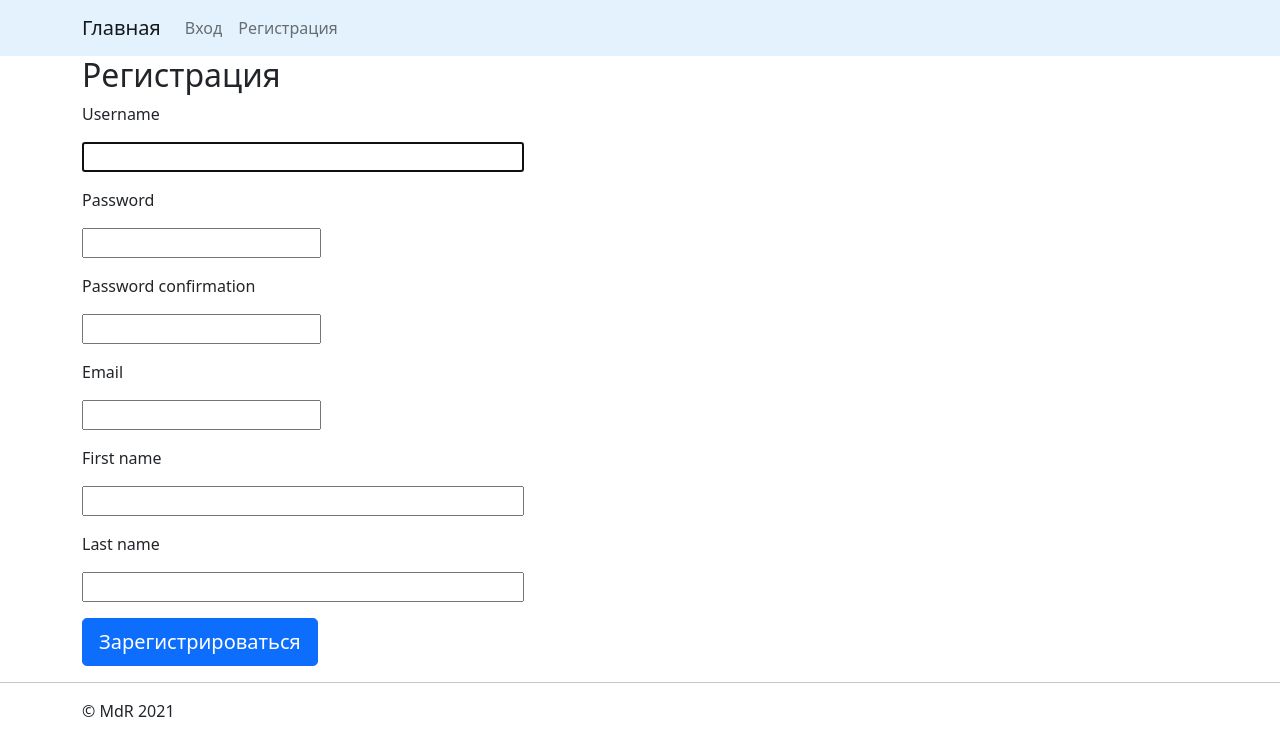
After one commit to mtashtanovski/issue_tracker, a Django app: page /accounts/registration/ in a window 1280 px wide. The commit adds this page. Shown: the top 756 px of the page. Run offline with Django 4.2, Linux system fonts and the light colour scheme.

Commit message:
Homework 58. 1. Added registration page. Modified views, urls. Created Form of user account creation. 2. Added validation for require one of two fields to be filled by user. 3. Made email field in User creation form required to fill.

```diff
--- /dev/null
+++ b/source/accounts/forms.py
@@ -0,0 +1,44 @@
+from django import forms
+from django.contrib.auth.models import User
+from django.core.exceptions import ValidationError
+from django.contrib.auth.forms import UserCreationForm, UsernameField
+
+
+class MyUserCreationForm(UserCreationForm):
+    email = forms.EmailField(required=True)
+
+    def clean(self):
+        cleaned_data = super().clean()
+        first_name = cleaned_data.get("first_name")
+        last_name = cleaned_data.get("last_name")
+        if not first_name or last_name:
+            raise ValidationError("Заполните Имя или Фамилию")
+        return cleaned_data
+
+    class Meta(UserCreationForm.Meta):
+        fields = ('username', 'password1', 'password2', 'email', 'first_name', 'last_name')
+
+# class MyUserCreationForm(forms.ModelForm):
+#     password = forms.CharField(label="Пароль", widget=forms.PasswordInput,
+#                                        strip=False)
+#     password_confirm = forms.CharField(label="Повторите пароль", widget=forms.PasswordInput,
+#                                        strip=False)
+#
+#     def clean(self):
+#         cleaned_data = super().clean()
+#         password = cleaned_data.get("password")
+#         password_confirm = cleaned_data.get("password_confirm")
+#         if password != password_confirm:
+#             raise ValidationError("Пароли не совпадают")
+#         return cleaned_data
+#
+#     def save(self, commit=True):
+#         user = super().save(commit=False)
+#         user.set_password(self.cleaned_data.get("password"))
+#         if commit:
+#             user.save()
+#         return user
+#
+#     class Meta:
+#         model = User
+#         fields = ("username", "password", "password_confirm", "email", "first_name", "last_name")
--- /dev/null
+++ b/source/accounts/templates/registration.html
@@ -0,0 +1,19 @@
+{% extends 'base.html' %}
+{% load static %}
+
+{% block title %}Регистрация{% endblock %}
+
+{% block nav %}{% endblock %}
+{% block content %}
+
+    <div class="container">
+        <h2>Регистрация</h2>
+    </div>
+
+    <div class="container">
+        <form class="row g-3" method="post">
+            {% include 'partials/form.html' with button_txt="Зарегистрироваться" %}
+        </form>
+    </div>
+
+{% endblock %}
--- a/source/accounts/urls.py
+++ b/source/accounts/urls.py
@@ -1,11 +1,12 @@
 from django.contrib.auth.views import LoginView, LogoutView
 from django.urls import path
 
-from accounts.views import login_view, logout_view
+from accounts.views import login_view, logout_view, RegisterView
 
 app_name = 'accounts'
 
 urlpatterns = [
     path('login/', LoginView.as_view(template_name='login.html'), name='login'),
-    path('logout/', LogoutView.as_view(), name='logout')
+    path('logout/', LogoutView.as_view(), name='logout'),
+    path('registration/', RegisterView.as_view(), name='registration')
 ]
--- a/source/accounts/views.py
+++ b/source/accounts/views.py
@@ -1,8 +1,32 @@
 from django.contrib.auth import authenticate, login, logout
+from django.contrib.auth.models import User
 from django.shortcuts import render, redirect
 
+# Create your views here.
+from django.urls import reverse
+from django.views.generic import CreateView
+from accounts.forms import MyUserCreationForm
 
-# Create your views here.
+
+class RegisterView(CreateView):
+    model = User
+    template_name = "registration.html"
+    form_class = MyUserCreationForm
+
+    def form_valid(self, form):
+        user = form.save()
+        login(self.request, user)
+        return redirect(self.get_success_url())
+
+    def get_success_url(self):
+        next_url = self.request.GET.get('next')
+        if not next_url:
+            next_url = self.request.POST.get('next')
+        if not next_url:
+            next_url = reverse('webapp:index')
+        return next_url
+
+
 def login_view(request):
     if request.user.is_authenticated:
         return redirect('webapp:index')
--- a/source/webapp/templates/base.html
+++ b/source/webapp/templates/base.html
@@ -24,7 +24,10 @@
 
                     {% if not user.is_authenticated %}
                         <li class="nav-item">
-                            <a class="nav-link" aria-current="page" href="{% url 'accounts:login' %}">Вход</a>
+                            <a class="nav-link" aria-current="page" href="{% url 'accounts:login' %}?next={{ request.get_full_path }}">Вход</a>
+                        </li>
+                        <li class="nav-item">
+                            <a class="nav-link" aria-current="page" href="{% url 'accounts:registration' %}?next={{ request.get_full_path }}">Регистрация</a>
                         </li>
                     {% else %}
                         {% block nav %}{% endblock %}
@@ -35,7 +38,7 @@
                             <a class="nav-link" aria-current="page" href="{% url 'webapp:issue_list' %}">Список задач</a>
                         </li>
                         <li class="nav-item">
-                            <a class="nav-link" aria-current="page" href="{% url 'accounts:logout' %}">Выход</a>
+                            <a class="nav-link" aria-current="page" href="{% url 'accounts:logout' %}?next={{ request.get_full_path }}">Выход</a>
                         </li>
                     {% endif %}
                 </ul>
```
Also changed, not shown: source/issue_tracker/settings.py (+14 -14 lines).
